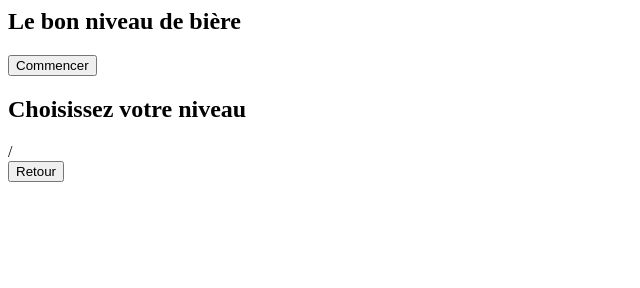
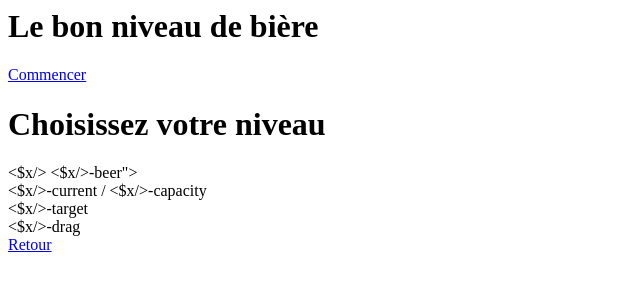
Before and after one commit to tolokoban/GoodLevelOfBeer, a website: page src/index.html in a window 1280 px wide. Shown: the whole page, without its empty margins (0-640 px from the left). Drawn offline with Linux system fonts and the light colour scheme.

Commit message:
To be continued...

```diff
--- a/package.json
+++ b/package.json
@@ -1,6 +1,6 @@
 {
     "name": "GoodLevelOfBeer",
-    "version": "1.0.51",
+    "version": "1.0.71",
     "description": "Firefox OS Game in which you must transfer beer from a glass to another in order to get the correct levels in each glass.",
     "main": "index.js",
     "scripts": {
--- a/src/index.html
+++ b/src/index.html
@@ -1,27 +1,41 @@
-<w:html app="main">
+<x-html app="main">
+    <head>
         <script src="hand.js"></script>
-    <section id="welcome">
+    </head>
+
+    <x-book id="BOOK" hash="book">
+
+        <welcome>
             <h1>Le bon niveau de bière</h1>
-        <button onclick="Main.show('level-selection')">Commencer</button>
-    </section>
-    <section id="level-selection">
+            <a href="#/book/level-selection">Commencer</a>
+        </welcome>
+
+        <level-selection>
             <h1>Choisissez votre niveau</h1>
             <div id="levels"/>
-    </section>
-    <section id="game">
+        </level-selection>
+
+        <game>
             <div id ="screen">
-            <w:multiply x="A;B;C">
-                <div id="{{x}}">
-                    <div class="beer" id="{{x}}-beer"></div>
+                <x-loop $x="A;B;C">
+                    <tag-div>
+                        <att-id><$x/></att-id>
+                        <tag-div class="beer">
+                            <att-id><$x/>-beer"></att-id>
+                        </tag-div>
                         <div>
-                        <span class="current" id="{{x}}-current"></span>/<span class="capacity" id="{{x}}-capacity"></span>
+                            <tag-span class="current">
+                                <att-id><$x/>-current</att-id>
+                            </tag-span>/<tag-span class="capacity">
+                                <att-id><$x/>-capacity</att-id>
+                            </tag-span>
                         </div>
                         <div class="line2">
-                        <span class="target" id="{{x}}-target"></span>
+                            <tag-span class="target"><att-id><$x/>-target</att-id></tag-span>
                         </div>
-                </div>
-                <div id="{{x}}-drag"></div>
-            </w:multiply>
+                    </tag-div>
+                    <tag-div><att-id><$x/>-drag</att-id></tag-div>
+                </x-loop>
             </div>
             <div id="info-table">
                 <div>
@@ -30,12 +44,14 @@
                     </div>
                     <div>
                         <div>
-                        <button onclick="Main.show('level-selection')">Retour</button>
+                            <a href="#/book/level-selection">Retour</a>
                         </div>
                     </div>
                 </div>
             </div>
-    </section>
-    <section id="success">
-    </section>
-</w:html>
+        </game>
+
+        <success>
+        </success>
+    </x-book>
+</x-html>
--- a/src/mod/$.js
+++ b/src/mod/$.js
@@ -2,11 +2,11 @@ exports.config={
     name:"GoodLevelOfBeer",
     description:"Firefox OS Game in which you must transfer beer from a glass to another in order to get the correct levels in each glass.",
     author:"Tolokoban",
-    version:"1.0.51",
+    version:"1.0.71",
     major:1,
     minor:0,
-    revision:51,
-    date:new Date(2015,9,1,17,49,44)
+    revision:71,
+    date:new Date(2015,9,1,21,56,28)
 };
 var currentLang = null;
 exports.lang = function(lang) {
```
Also changed, not shown: 1 other file. Lines whose indentation alone changed are shown as unchanged.
